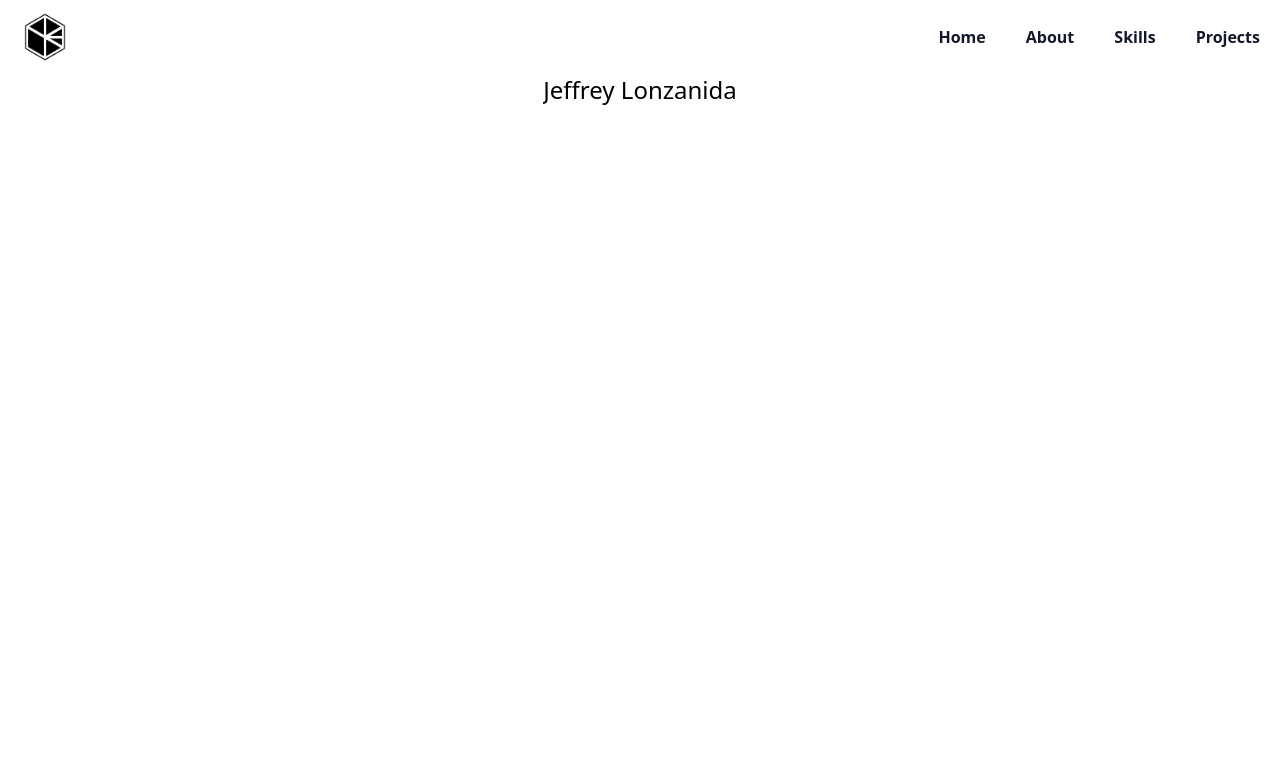
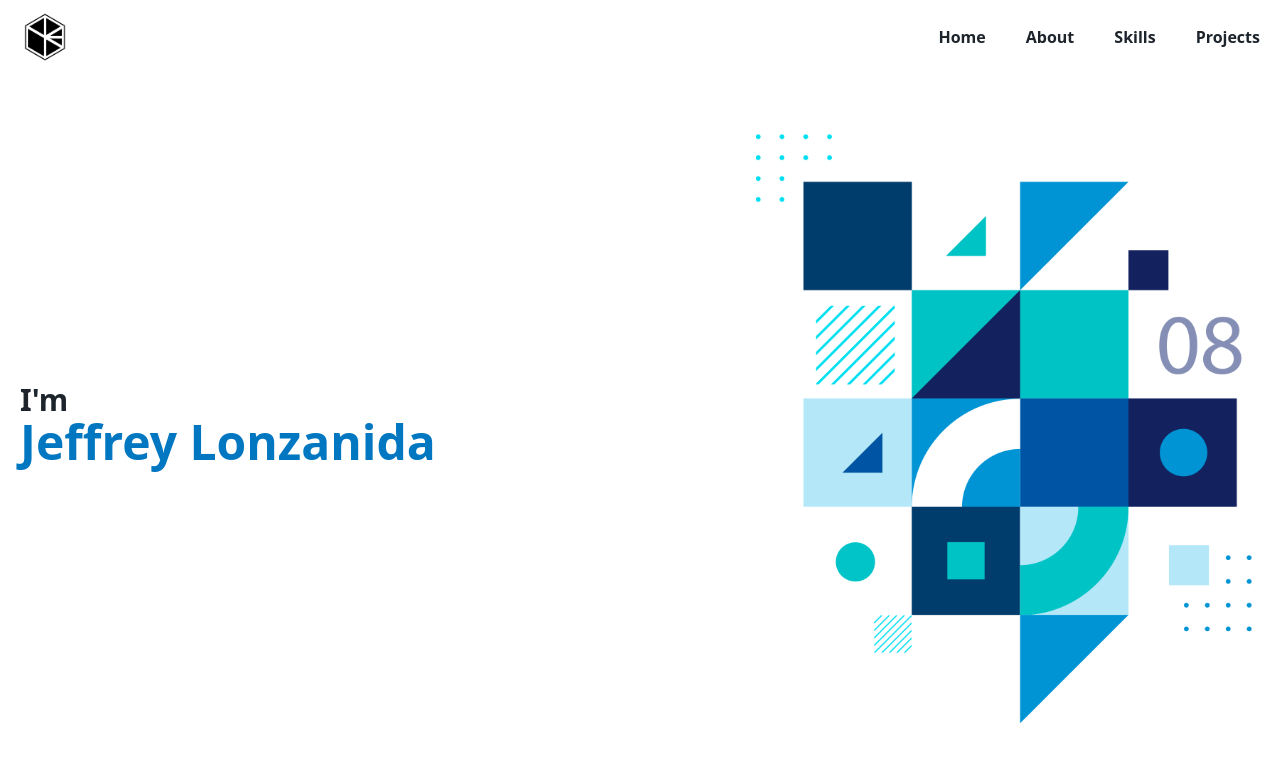
Before and after one commit to ifejinity/Portfoliov4, a PHP site: page / in a window 1280 px wide. Shown: the top 762 px of the page. Run offline with PHP 8.4, Linux system fonts and the light colour scheme.

Commit message:
partial hero section

```diff
--- a/dist/output.css
+++ b/dist/output.css
@@ -16,7 +16,7 @@
   /* 2 */
   border-style: solid;
   /* 2 */
-  border-color: #e5e7eb;
+  border-color: currentColor;
   /* 2 */
 }
 
@@ -680,6 +680,10 @@ video {
   margin-right: 1.25rem;
 }
 
+.mt-10 {
+  margin-top: 2.5rem;
+}
+
 .mt-2 {
   margin-top: 0.5rem;
 }
@@ -791,6 +795,15 @@ video {
   height: 2.75rem;
 }
 
+.h-fit {
+  height: -moz-fit-content;
+  height: fit-content;
+}
+
+.h-full {
+  height: 100%;
+}
+
 .h-screen {
   height: 100vh;
 }
@@ -805,6 +818,10 @@ video {
 
 .w-screen {
   width: 100vw;
+}
+
+.max-w-lg {
+  max-width: 32rem;
 }
 
 .max-w-screen-xl {
@@ -1772,9 +1789,8 @@ video {
   background-color: rgb(255 0 0 / var(--tw-bg-opacity));
 }
 
-.bg-white {
-  --tw-bg-opacity: 1;
-  background-color: rgb(255 255 255 / var(--tw-bg-opacity));
+.bg-theme-white\/80 {
+  background-color: rgb(250 250 250 / 0.8);
 }
 
 .decoration-slice {
@@ -1958,9 +1974,14 @@ video {
   vertical-align: super;
 }
 
-.text-2xl {
-  font-size: 1.5rem;
-  line-height: 2rem;
+.text-3xl {
+  font-size: 1.875rem;
+  line-height: 2.25rem;
+}
+
+.text-5xl {
+  font-size: 3rem;
+  line-height: 1;
 }
 
 .text-lg {
@@ -1973,6 +1994,10 @@ video {
   line-height: 1.25rem;
 }
 
+.font-black {
+  font-weight: 900;
+}
+
 .font-bold {
   font-weight: 700;
 }
@@ -2057,19 +2082,14 @@ video {
   color: rgb(51 102 153 / .35);
 }
 
-.text-blue-500 {
+.text-theme-black {
   --tw-text-opacity: 1;
-  color: rgb(59 130 246 / var(--tw-text-opacity));
-}
-
-.text-gray-900 {
+  color: rgb(29 36 43 / var(--tw-text-opacity));
+}
+
+.text-theme-dblue {
   --tw-text-opacity: 1;
-  color: rgb(17 24 39 / var(--tw-text-opacity));
-}
-
-.text-slate-400 {
-  --tw-text-opacity: 1;
-  color: rgb(148 163 184 / var(--tw-text-opacity));
+  color: rgb(0 119 192 / var(--tw-text-opacity));
 }
 
 .underline {
@@ -2400,7 +2420,6 @@ video {
   -moz-user-select: none;
        user-select: none;
   /* Standard syntax */
-  overflow-x: hidden;
 }
 
 #navbarMobile{
@@ -2505,6 +2524,11 @@ video {
   font-weight: 700;
 }
 
+.hover\:text-theme-dblue:hover {
+  --tw-text-opacity: 1;
+  color: rgb(0 119 192 / var(--tw-text-opacity));
+}
+
 .before\:hover\:text-center:hover::before {
   content: var(--tw-content);
   text-align: center;
@@ -2534,6 +2558,20 @@ video {
 
   .sm\:underline {
     text-decoration-line: underline;
+  }
+}
+
+@media (min-width: 768px) {
+  .md\:flex-row {
+    flex-direction: row;
+  }
+
+  .md\:justify-start {
+    justify-content: flex-start;
+  }
+
+  .md\:justify-end {
+    justify-content: flex-end;
   }
 }
 
--- a/index.html
+++ b/index.html
@@ -9,15 +9,15 @@
     <title>Jeffrey Lonzanida</title>
 </head>
 <body class="flex justify-center">
-    <div class="w-full flex flex-col justify-center max-w-screen-xl mx-5">
+    <div class="w-full flex flex-col justify-center max-w-screen-xl mx-5" id="pageWrapper">
         <header class="relative grid grid-cols-navDesktop gap-10 w-full py-3 items-center z-20" id="navDesktop">
             <img class="w-logo" src="./src/resources/logo.png" alt="logo" srcset="">
             <!-- navbar desktop -->
-            <div class="relative hidden sm:grid grid-cols-navDesktopBtn gap-10 font-semibold text-gray-900">
-                <button>Home</button>
-                <button>About</button>
-                <button>Skills</button>
-                <button>Projects</button>
+            <div class="relative hidden sm:grid grid-cols-navDesktopBtn gap-10 font-semibold text-theme-black">
+                <button class=" hover:text-theme-dblue">Home</button>
+                <button class=" hover:text-theme-dblue">About</button>
+                <button class=" hover:text-theme-dblue">Skills</button>
+                <button class=" hover:text-theme-dblue">Projects</button>
             </div>
             <!-- nav mobile -->
             <input type="checkbox" id="checkboxNavbar">
@@ -28,12 +28,20 @@
             </label>
         </header>
         <!-- Hero section -->
-        <section class="flex flex-col justify-center items-center z-0" id="hero">
-            <p class="text-2xl">Jeffrey Lonzanida</p>
+        <section class="flex md:flex-row flex-col justify-center items-center gap-5 z-0 h-fit mt-10" id="hero">
+            <!-- Hero section left side -->
+            <div class="w-full flex flex-col justify-center md:justify-start h-fit">
+                <h1 class="text-theme-black font-black text-3xl">I'm</h1>
+                <h1 class="text-theme-dblue font-black text-5xl h-full">Jeffrey Lonzanida</h1>
+            </div>
+            <!-- hero section right side -->
+            <div class="relative w-full flex justify-center md:justify-end">
+                <img class="max-w-lg w-full" src="./src/resources/hero-geometry.png" alt="geometry" srcset="">
+            </div>
         </section>
     </div>
     <!-- navbar mobile -->
-    <div class="flex flex-col z-10 fixed h-screen w-screen sm:hidden gap-5 py-28 px-5 font-semibold ease-in-out duration-200 bg-white" id="navbarMobile">
+    <div class="flex flex-col z-10 fixed h-screen w-screen sm:hidden overflow-hidden gap-5 py-28 px-5 font-semibold ease-in-out duration-200 bg-theme-white/80" id="navbarMobile">
         <button class=" text-lg rounded-xl h-11">Home</button>
         <button class="text-lg rounded-xl h-11">About</button>
         <button class="text-lg rounded-xl h-11">Skills</button>
--- a/src/input.css
+++ b/src/input.css
@@ -6,7 +6,6 @@
     -webkit-user-select: none; /* Safari */
     -ms-user-select: none; /* IE 10 and IE 11 */
     user-select: none; /* Standard syntax */
-    overflow-x: hidden;
 }
 
 #navbarMobile{
```
Also changed, not shown: tailwind.config.js (+15 -0 lines), src/resources/hero-geometry.png (added).
